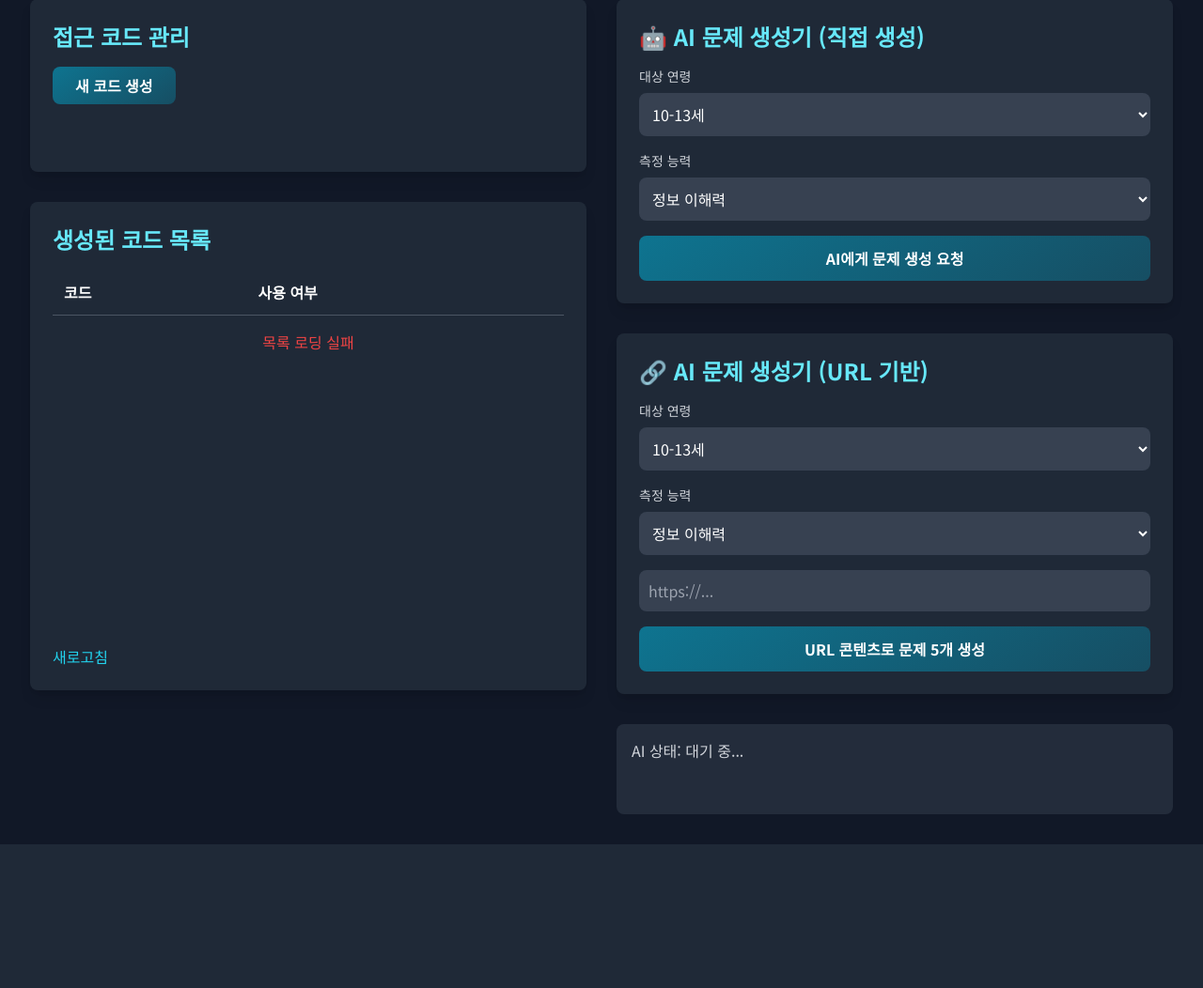
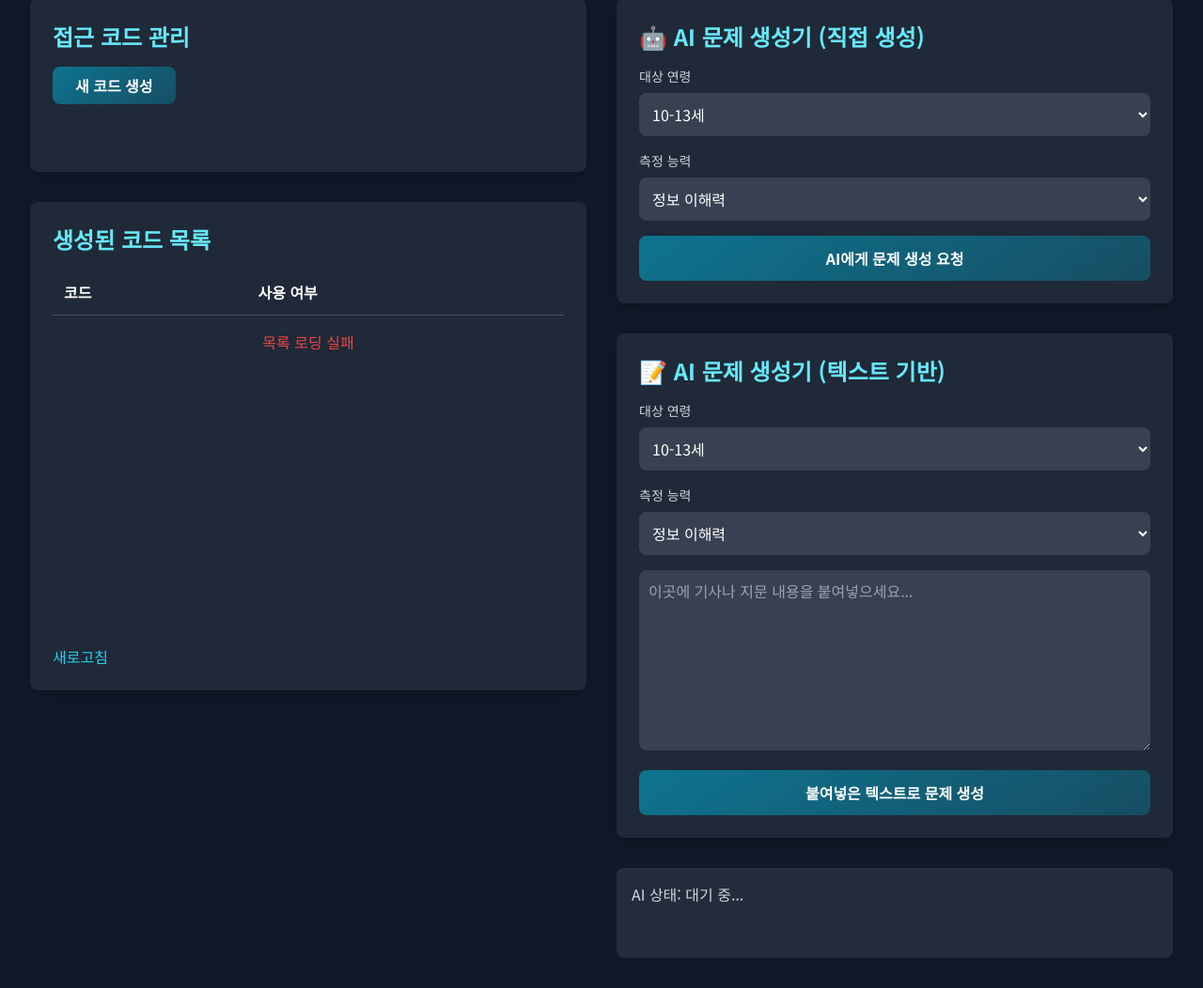
Before and after one commit to classic-theo/Reading_Profiler, a Python web app: template templates/admin.html in a window 1280 px wide. Shown: the part 153-1205 px from the top of the page at 94% size. Before the commit the page ends 1052 px from the top, so only its background shows below. Run offline with Jinja, Linux system fonts and the light colour scheme; the template is opened without the code that fills it, so the values that code supplies are empty; some libraries are stand-ins or nearby versions.

Commit message:
Update admin.html

```diff
--- a/templates/admin.html
+++ b/templates/admin.html
@@ -12,7 +12,7 @@
         .btn-primary { background: linear-gradient(145deg, #0e7490, #164e63); color: white; transition: all 0.3s ease; }
         .btn-primary:hover:not(:disabled) { transform: translateY(-2px); }
         .btn-primary:disabled { background: #4b5563; cursor: not-allowed; }
-        .form-input, .form-select { background-color: #374151; border-color: #4b5563; }
+        .form-input, .form-select, .form-textarea { background-color: #374151; border-color: #4b5563; }
     </style>
 </head>
 <body class="bg-gray-900 text-white">
@@ -80,20 +80,19 @@
                 </div>
 
                 <div class="bg-gray-800 p-6 rounded-lg shadow-lg">
-                    <h2 class="text-2xl font-bold text-cyan-300 mb-4">🔗 AI 문제 생성기 (URL 기반)</h2>
+                    <h2 class="text-2xl font-bold text-cyan-300 mb-4">📝 AI 문제 생성기 (텍스트 기반)</h2>
                     <div class="space-y-4">
-                        <!-- ✨ 수정: URL 기반 생성기에도 연령 및 능력 선택 UI 추가 -->
                         <div>
-                            <label for="url-age-select" class="block mb-2 text-sm font-medium text-gray-300">대상 연령</label>
-                            <select id="url-age-select" class="form-select w-full rounded-lg p-2.5">
+                            <label for="text-age-select" class="block mb-2 text-sm font-medium text-gray-300">대상 연령</label>
+                            <select id="text-age-select" class="form-select w-full rounded-lg p-2.5">
                                 <option value="10-13" selected>10-13세</option>
                                 <option value="14-16">14-16세</option>
                                 <option value="17-19">17-19세</option>
                             </select>
                         </div>
                         <div>
-                            <label for="url-category-select" class="block mb-2 text-sm font-medium text-gray-300">측정 능력</label>
-                            <select id="url-category-select" class="form-select w-full rounded-lg p-2.5">
+                            <label for="text-category-select" class="block mb-2 text-sm font-medium text-gray-300">측정 능력</label>
+                            <select id="text-category-select" class="form-select w-full rounded-lg p-2.5">
                                 <option value="comprehension" selected>정보 이해력</option>
                                 <option value="logic">논리 분석력</option>
                                 <option value="inference">단서 추론력</option>
@@ -101,8 +100,8 @@
                                 <option value="critical_thinking">비판적 사고력</option>
                             </select>
                         </div>
-                        <input id="url-input" type="url" placeholder="https://..." class="form-input w-full rounded-lg p-2.5">
-                        <button id="generate-from-url-btn" class="w-full btn-primary font-bold py-3 rounded-lg">URL 콘텐츠로 문제 5개 생성</button>
+                        <textarea id="text-input" class="form-textarea w-full rounded-lg p-2.5 h-48" placeholder="이곳에 기사나 지문 내용을 붙여넣으세요..."></textarea>
+                        <button id="generate-from-text-btn" class="w-full btn-primary font-bold py-3 rounded-lg">붙여넣은 텍스트로 문제 생성</button>
                     </div>
                 </div>
 
@@ -122,17 +121,16 @@
         const codeListBody = document.getElementById('code-list-body');
         const refreshCodesBtn = document.getElementById('refresh-codes-btn');
         const generateQuestionBtn = document.getElementById('generate-question-btn');
-        const generateFromUrlBtn = document.getElementById('generate-from-url-btn');
-        const urlInput = document.getElementById('url-input');
+        const generateFromTextBtn = document.getElementById('generate-from-text-btn');
+        const textInput = document.getElementById('text-input');
         const aiStatusText = document.getElementById('ai-status-text');
         const aiProgressBarContainer = document.getElementById('ai-progress-bar-container');
         const aiProgressBar = document.getElementById('ai-progress-bar');
         const ageSelect = document.getElementById('age-select');
         const categorySelect = document.getElementById('category-select');
         const copyCodeBtn = document.getElementById('copy-code-btn');
-        // ✨ 수정: URL 기반 생성기의 UI 요소 추가
-        const urlAgeSelect = document.getElementById('url-age-select');
-        const urlCategorySelect = document.getElementById('url-category-select');
+        const textAgeSelect = document.getElementById('text-age-select');
+        const textCategorySelect = document.getElementById('text-category-select');
         let progressInterval = null;
 
         const API_BASE_URL = '/api';
@@ -187,9 +185,9 @@
 
         function startAIProgress(message) {
             generateQuestionBtn.disabled = true;
-            generateFromUrlBtn.disabled = true;
+            generateFromTextBtn.disabled = true;
             generateQuestionBtn.textContent = 'AI 작업 중...';
-            generateFromUrlBtn.textContent = 'AI 작업 중...';
+            generateFromTextBtn.textContent = 'AI 작업 중...';
 
             aiStatusText.textContent = message;
             aiProgressBar.style.width = '0%';
@@ -207,9 +205,9 @@
             clearInterval(progressInterval);
             aiProgressBar.style.width = '100%';
             generateQuestionBtn.disabled = false;
-            generateFromUrlBtn.disabled = false;
+            generateFromTextBtn.disabled = false;
             generateQuestionBtn.textContent = 'AI에게 문제 생성 요청';
-            generateFromUrlBtn.textContent = 'URL 콘텐츠로 문제 5개 생성';
+            generateFromTextBtn.textContent = '붙여넣은 텍스트로 문제 생성';
             setTimeout(() => {
                 aiProgressBarContainer.classList.add('hidden');
             }, 5000);
@@ -232,21 +230,20 @@
             }
         }
 
-        async function generateQuestionFromUrl() {
-            if (!urlInput.value) {
-                alert('URL을 입력해주세요.');
+        async function generateQuestionFromText() {
+            if (!textInput.value || textInput.value.length < 100) {
+                alert('100자 이상의 텍스트를 입력해주세요.');
                 return;
             }
-            startAIProgress('URL 콘텐츠를 분석하고 문제를 생성하는 중... (최대 2분 소요)');
+            startAIProgress('붙여넣은 텍스트를 분석하고 문제를 생성하는 중...');
             try {
-                // ✨ 수정: fetch 요청 시 연령 및 능력 정보 함께 전송
-                const response = await fetch(`${API_BASE_URL}/generate-question-from-url`, {
+                const response = await fetch(`${API_BASE_URL}/generate-question-from-text`, {
                     method: 'POST',
                     headers: {'Content-Type': 'application/json'},
                     body: JSON.stringify({
-                        url: urlInput.value,
-                        age: urlAgeSelect.value,
-                        category: urlCategorySelect.value
+                        text: textInput.value,
+                        age: textAgeSelect.value,
+                        category: textCategorySelect.value
                     })
                 });
                 const data = await response.json();
@@ -261,7 +258,7 @@
         generateCodeBtn.addEventListener('click', generateNewCode);
         refreshCodesBtn.addEventListener('click', fetchCodes);
         generateQuestionBtn.addEventListener('click', generateNewQuestion);
-        generateFromUrlBtn.addEventListener('click', generateQuestionFromUrl);
+        generateFromTextBtn.addEventListener('click', generateQuestionFromText);
         document.addEventListener('DOMContentLoaded', fetchCodes);
 
         copyCodeBtn.addEventListener('click', () => {
```
